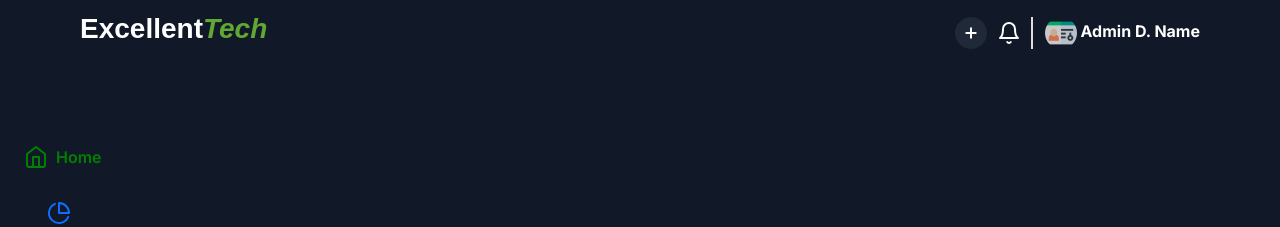
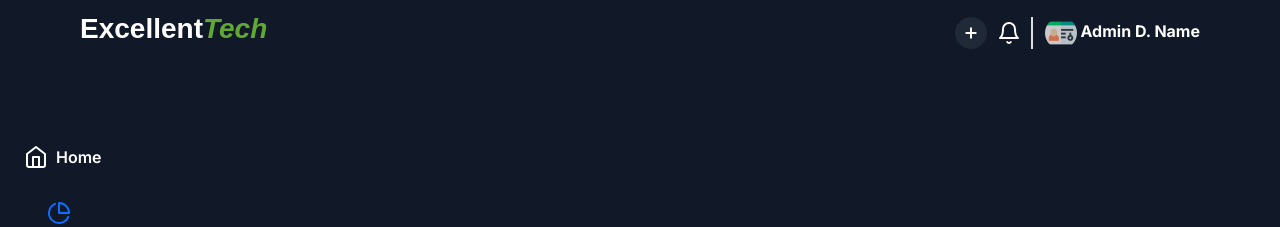
Before and after one commit to CreativesnDevelopersNetwork/Excellent-Tech, a React (Create React App) app: page /admin in a window 1280 px wide. In both pictures the pointer is over the link "Home". Shown: the top 227 px of the page. Built offline with nearby package versions, Linux system fonts and the light colour scheme; no server answers.

Commit message:
Update admin.css

```diff
--- a/src/components/AdminDashboard/admin.css
+++ b/src/components/AdminDashboard/admin.css
@@ -186,7 +186,7 @@
     justify-content: center;
     align-items: center;
 }
-.barLink:hover {
+.app-sidebar a:hover {
     color: white;
 }
 .barLink.active {
```
